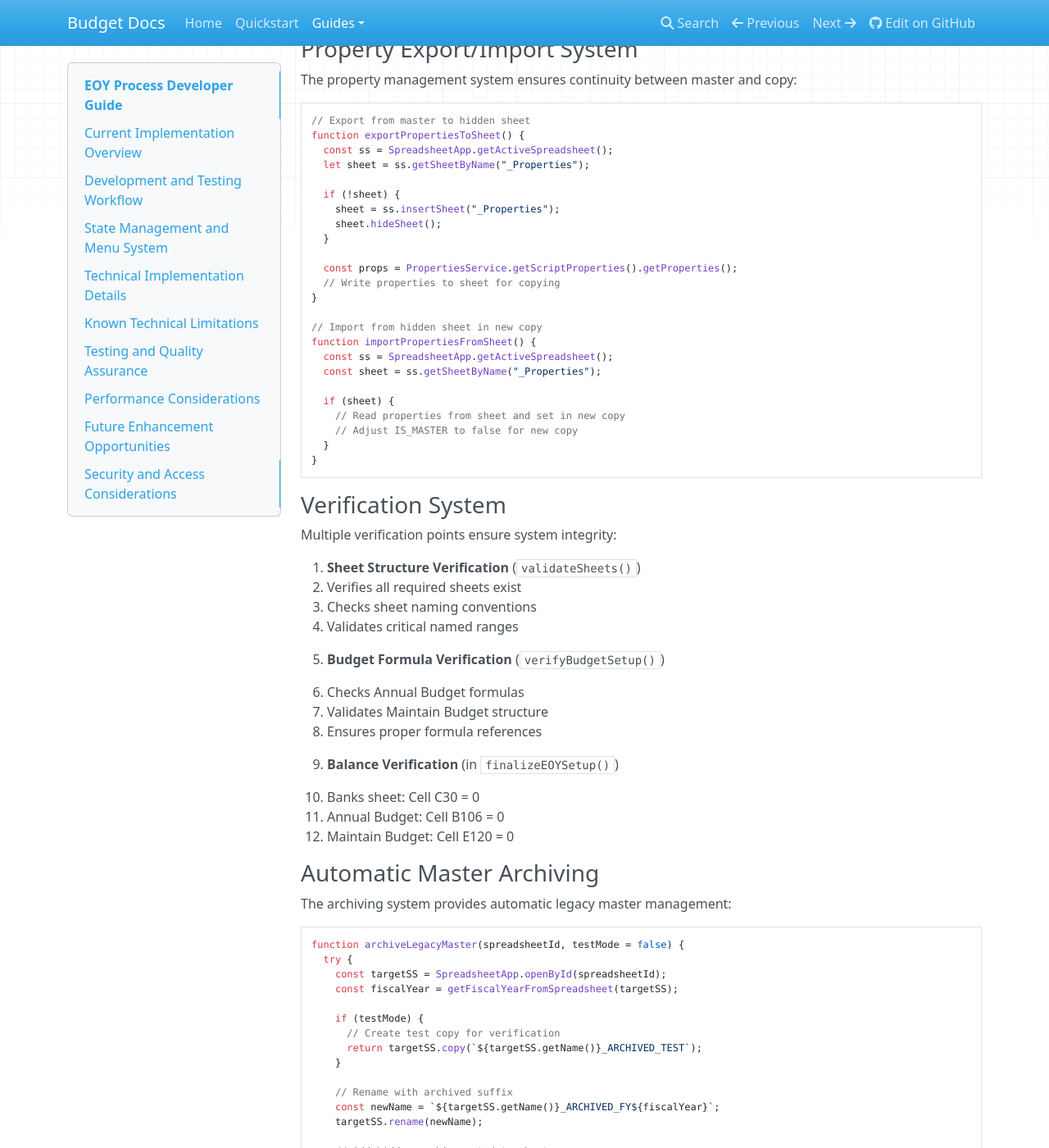
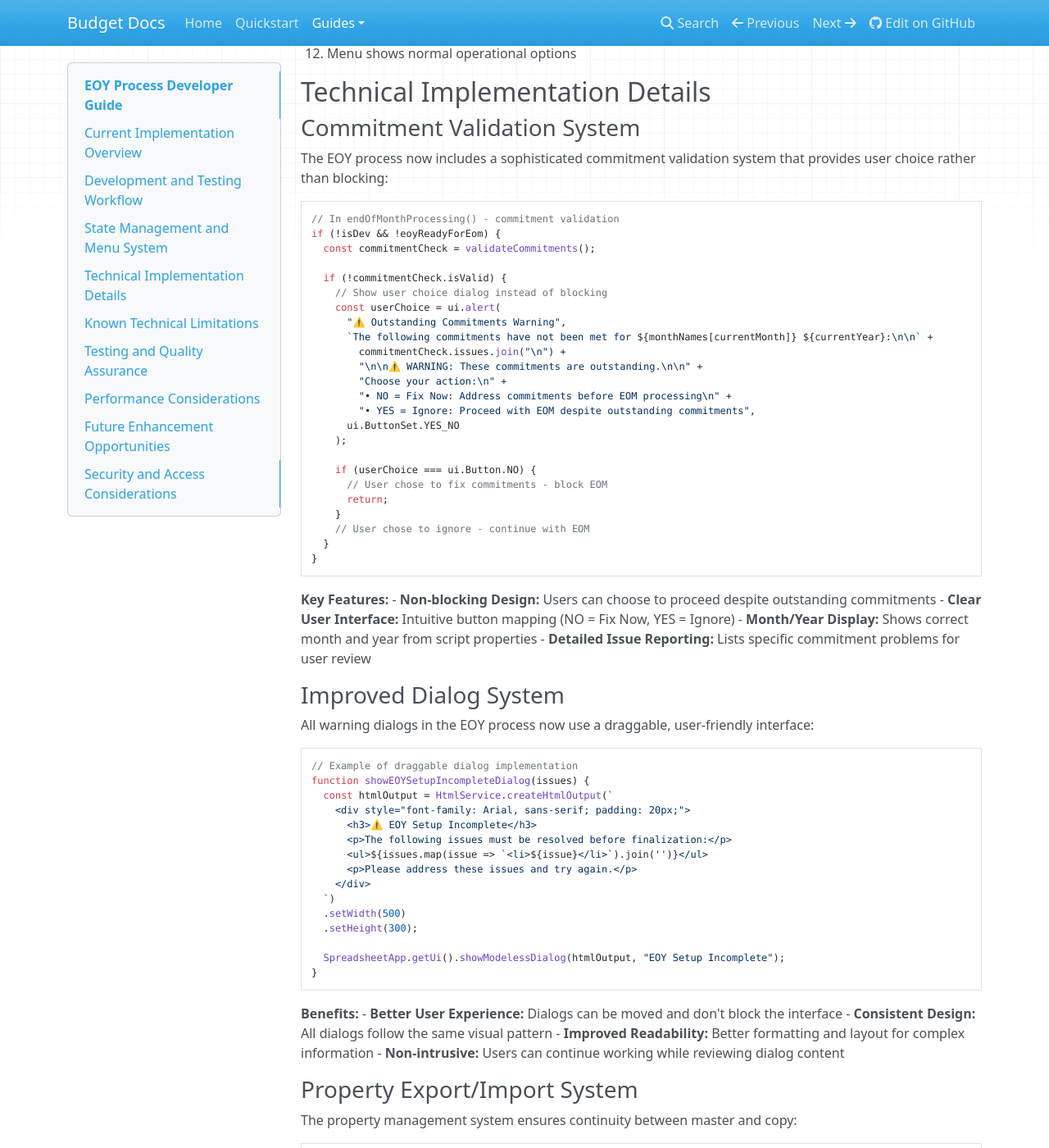
Before and after one commit to griadooss/budget-docs, an MkDocs documentation site: the page built from docs/guides/yearly-tasks/end-of-year/developer-guide.md, in a window 1280 px wide and 1400 px high, scrolled down 2862 px. Shown: the whole window at 82% size. Built offline with MkDocs 1.6.1, drawn with Linux system fonts in a browser that asks for light colours; nearby versions of some CDN libraries; some of the changed text lies outside the part shown.

Commit message:
Update EOY documentation with latest process improvements
- Added commitment validation with user choice (Fix Now vs Ignore)
- Updated dialog system information (draggable dialogs)
- Enhanced troubleshooting section with new error scenarios
- Added technical details for commitment validation system
- Updated testing checklist with new validation requirements
- Improved user experience documentation for choice dialogs

````diff
--- a/docs/guides/yearly-tasks/end-of-year/developer-guide.md
+++ b/docs/guides/yearly-tasks/end-of-year/developer-guide.md
@@ -17,6 +17,8 @@ The EOY process has been significantly improved from the original design and now
 - **Three-Step Progressive Workflow** - Clear progression through setup phases
 - **Automated Master Archiving** - Previous master automatically archived on completion
 - **Comprehensive Verification** - Multiple validation checkpoints throughout process
+- **User Choice Dialogs** - Commitment validation with Fix Now vs Ignore options
+- **Draggable Warning Dialogs** - Improved user experience for all warning dialogs
 
 ### Core Functions and Files
 The EOY implementation is primarily contained in `src/utility/yearEndBudget.js`:
@@ -33,6 +35,8 @@ The EOY implementation is primarily contained in `src/utility/yearEndBudget.js`:
   - `copyBankBalancesToOpeningPositions()` - Transfer bank balances
   - `updateMonthlyHeaders()` - Update fiscal year headers across sheets
   - `archiveLegacyMaster()` - Automatic master archiving
+  - `validateCommitments()` - Check for outstanding commitments
+  - `checkAllBalances()` - Comprehensive balance validation
 
 ## Development and Testing Workflow
 
@@ -131,6 +135,71 @@ if (!isMaster && !eoySetupComplete && !eoyReadyForEom) {
    - Menu shows normal operational options
 
 ## Technical Implementation Details
+
+### Commitment Validation System
+
+The EOY process now includes a sophisticated commitment validation system that provides user choice rather than blocking:
+
+```javascript
+// In endOfMonthProcessing() - commitment validation
+if (!isDev && !eoyReadyForEom) {
+  const commitmentCheck = validateCommitments();
+
+  if (!commitmentCheck.isValid) {
+    // Show user choice dialog instead of blocking
+    const userChoice = ui.alert(
+      "⚠️ Outstanding Commitments Warning",
+      `The following commitments have not been met for ${monthNames[currentMonth]} ${currentYear}:\n\n` +
+        commitmentCheck.issues.join("\n") +
+        "\n\n⚠️ WARNING: These commitments are outstanding.\n\n" +
+        "Choose your action:\n" +
+        "• NO = Fix Now: Address commitments before EOM processing\n" +
+        "• YES = Ignore: Proceed with EOM despite outstanding commitments",
+      ui.ButtonSet.YES_NO
+    );
+
+    if (userChoice === ui.Button.NO) {
+      // User chose to fix commitments - block EOM
+      return;
+    }
+    // User chose to ignore - continue with EOM
+  }
+}
+```
+
+**Key Features:**
+- **Non-blocking Design:** Users can choose to proceed despite outstanding commitments
+- **Clear User Interface:** Intuitive button mapping (NO = Fix Now, YES = Ignore)
+- **Month/Year Display:** Shows correct month and year from script properties
+- **Detailed Issue Reporting:** Lists specific commitment problems for user review
+
+### Improved Dialog System
+
+All warning dialogs in the EOY process now use a draggable, user-friendly interface:
+
+```javascript
+// Example of draggable dialog implementation
+function showEOYSetupIncompleteDialog(issues) {
+  const htmlOutput = HtmlService.createHtmlOutput(`
+    <div style="font-family: Arial, sans-serif; padding: 20px;">
+      <h3>⚠️ EOY Setup Incomplete</h3>
+      <p>The following issues must be resolved before finalization:</p>
+      <ul>${issues.map(issue => `<li>${issue}</li>`).join('')}</ul>
+      <p>Please address these issues and try again.</p>
+    </div>
+  `)
+  .setWidth(500)
+  .setHeight(300);
+
+  SpreadsheetApp.getUi().showModelessDialog(htmlOutput, "EOY Setup Incomplete");
+}
+```
+
+**Benefits:**
+- **Better User Experience:** Dialogs can be moved and don't block the interface
+- **Consistent Design:** All dialogs follow the same visual pattern
+- **Improved Readability:** Better formatting and layout for complex information
+- **Non-intrusive:** Users can continue working while reviewing dialog content
 
 ### Property Export/Import System
 
@@ -278,6 +347,8 @@ function archiveLegacyMaster(spreadsheetId, testMode = false) {
 - [ ] New copy marked as master successfully
 - [ ] Menu system updates to normal operational mode
 - [ ] All transaction sheets properly cleared
+- [ ] Commitment validation dialogs work correctly
+- [ ] User choice options (Fix Now vs Ignore) function properly
 
 #### Post-Testing Verification
 - [ ] Master functionality works in new spreadsheet
````
Also changed, not shown: docs/guides/yearly-tasks/end-of-year/overview.md (+7 -0 lines), docs/guides/yearly-tasks/end-of-year/setup.md (+12 -2 lines).
